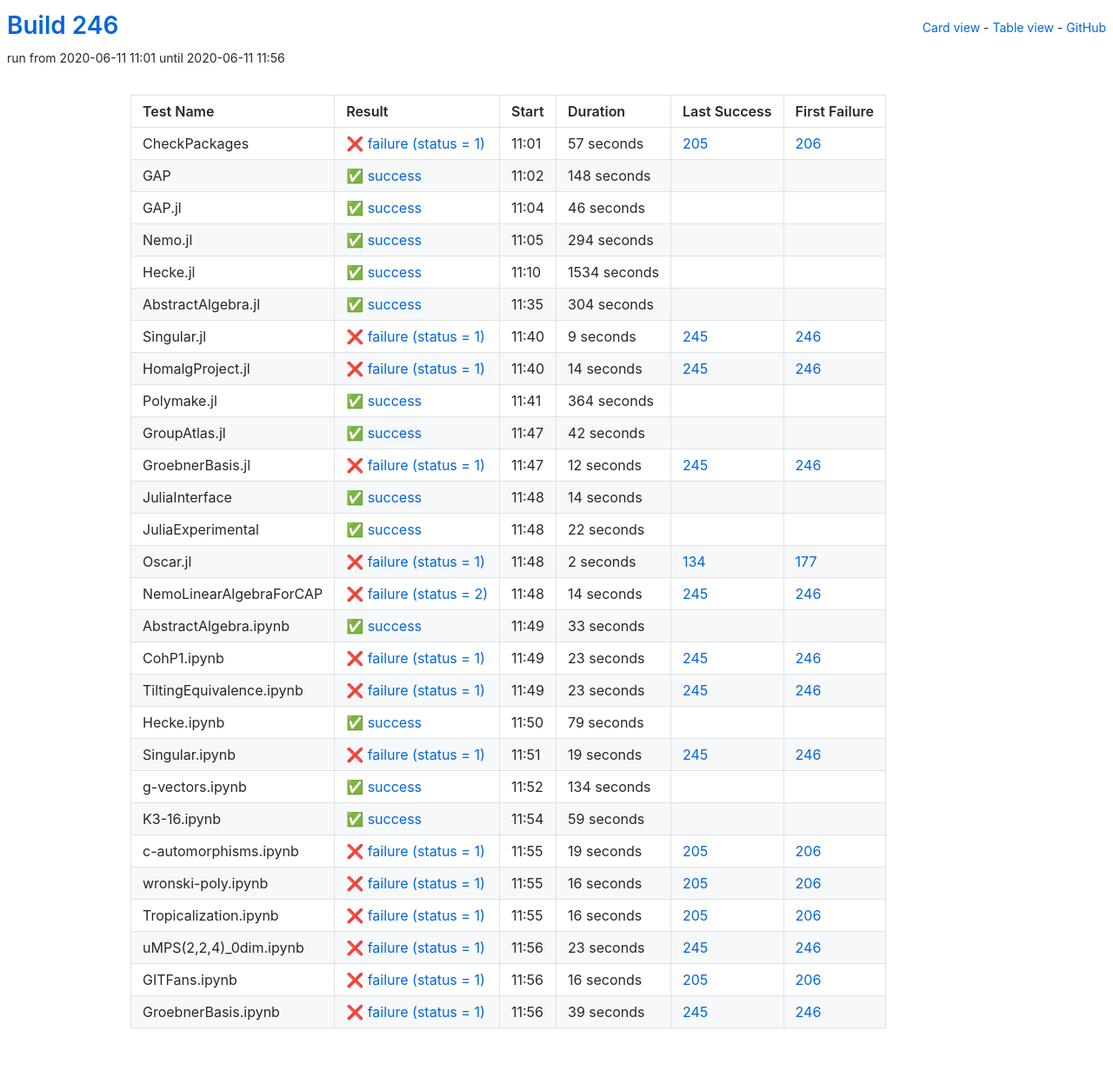
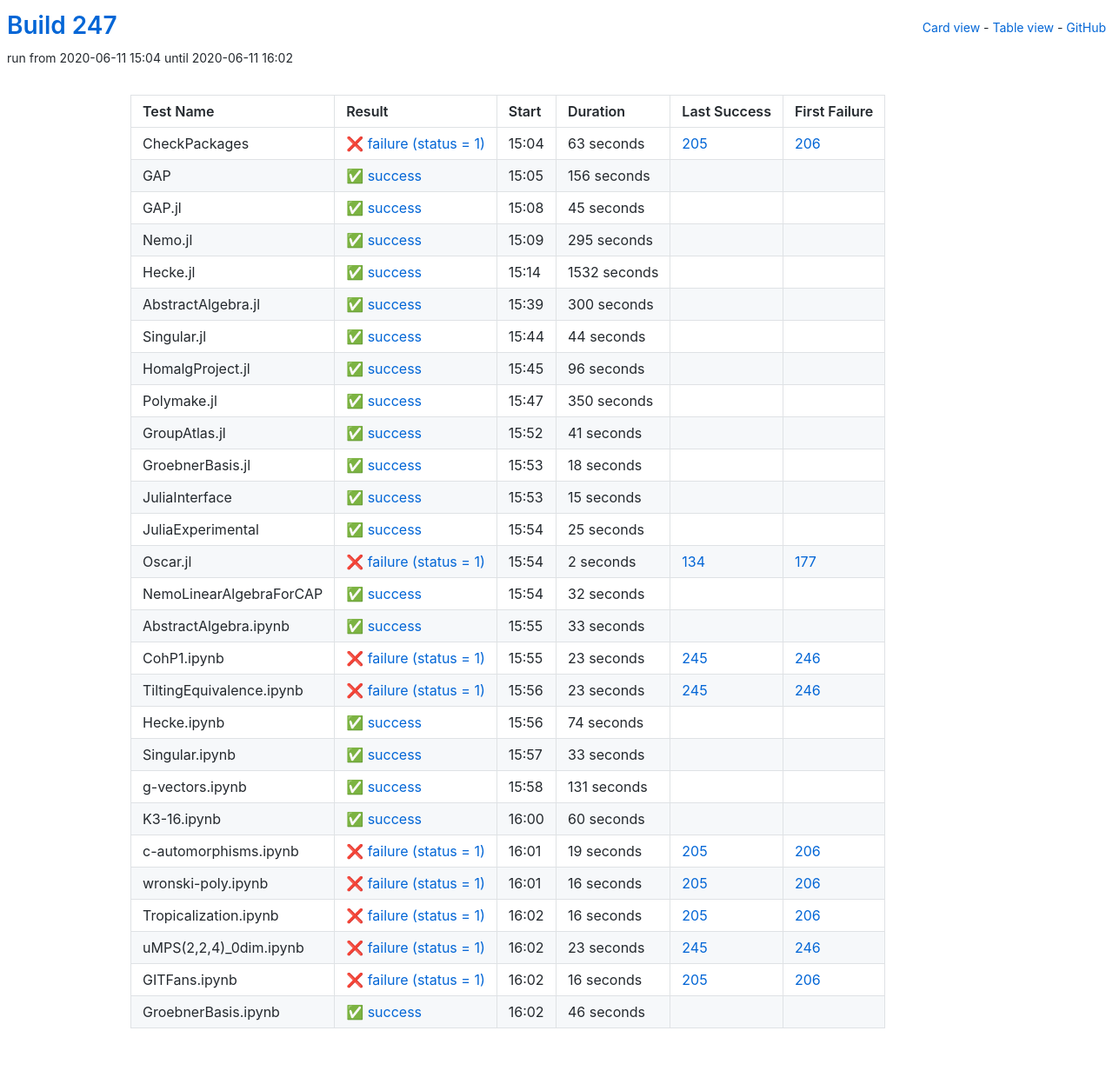
Before and after one commit to oscar-system/oscar-ci-status-stable, a Jekyll site: the page built from table.html, in a window 1280 px wide. Shown: the whole page at 87% size. Built offline with Jekyll 4.4.1, drawn with Linux system fonts in a browser that asks for light colours.

Commit message:
Build #247

```diff
--- a/_data/ci.yml
+++ b/_data/ci.yml
@@ -1,6 +1,6 @@
 ---
-build: 246
-build_url: https://oscarci.mathematik.uni-kl.de/job/oscar-stable/246/
+build: 247
+build_url: https://oscarci.mathematik.uni-kl.de/job/oscar-stable/247/
 job: oscar-stable
 organization: oscar-system
 repo: oscar-ci-status-stable
@@ -8,164 +8,164 @@ repourl: https://github.com/oscar-system/oscar-ci-status-stable
 tests:
 - name: CheckPackages
   id: checkpackages
-  log: https://oscarci.mathematik.uni-kl.de/job/oscar-stable/246/artifact/logs/build-246/CheckPackages.log
-  start: 2020-06-11 11:01
+  log: https://oscarci.mathematik.uni-kl.de/job/oscar-stable/247/artifact/logs/build-247/CheckPackages.log
+  start: 2020-06-11 15:04
   success: false
   exitcode: 1
   status: failure
-  duration: 57
+  duration: 63
   last_success: 205
   last_success_url: https://oscarci.mathematik.uni-kl.de/job/oscar-stable/205/
   first_failure: 206
   first_failure_url: https://oscarci.mathematik.uni-kl.de/job/oscar-stable/206/
 - name: GAP
   id: gap
-  log: https://oscarci.mathematik.uni-kl.de/job/oscar-stable/246/artifact/logs/build-246/GAP.log
-  start: 2020-06-11 11:02
+  log: https://oscarci.mathematik.uni-kl.de/job/oscar-stable/247/artifact/logs/build-247/GAP.log
+  start: 2020-06-11 15:05
   success: true
   exitcode: 0
   status: success
-  duration: 148
+  duration: 156
   last_success: false
   last_success_url:
   first_failure: false
   first_failure_url:
 - name: GAP.jl
   id: gap-jl
-  log: https://oscarci.mathematik.uni-kl.de/job/oscar-stable/246/artifact/logs/build-246/GAP.jl.log
-  start: 2020-06-11 11:04
+  log: https://oscarci.mathematik.uni-kl.de/job/oscar-stable/247/artifact/logs/build-247/GAP.jl.log
+  start: 2020-06-11 15:08
   success: true
   exitcode: 0
   status: success
-  duration: 46
+  duration: 45
   last_success: false
   last_success_url:
   first_failure: false
   first_failure_url:
 - name: Nemo.jl
   id: nemo-jl
-  log: https://oscarci.mathematik.uni-kl.de/job/oscar-stable/246/artifact/logs/build-246/Nemo.jl.log
-  start: 2020-06-11 11:05
+  log: https://oscarci.mathematik.uni-kl.de/job/oscar-stable/247/artifact/logs/build-247/Nemo.jl.log
+  start: 2020-06-11 15:09
   success: true
   exitcode: 0
   status: success
-  duration: 294
+  duration: 295
   last_success: false
   last_success_url:
   first_failure: false
   first_failure_url:
 - name: Hecke.jl
   id: hecke-jl
-  log: https://oscarci.mathematik.uni-kl.de/job/oscar-stable/246/artifact/logs/build-246/Hecke.jl.log
-  start: 2020-06-11 11:10
+  log: https://oscarci.mathematik.uni-kl.de/job/oscar-stable/247/artifact/logs/build-247/Hecke.jl.log
+  start: 2020-06-11 15:14
   success: true
   exitcode: 0
   status: success
-  duration: 1534
+  duration: 1532
   last_success: false
   last_success_url:
   first_failure: false
   first_failure_url:
 - name: AbstractAlgebra.jl
   id: abstractalgebra-jl
-  log: https://oscarci.mathematik.uni-kl.de/job/oscar-stable/246/artifact/logs/build-246/AbstractAlgebra.jl.log
-  start: 2020-06-11 11:35
+  log: https://oscarci.mathematik.uni-kl.de/job/oscar-stable/247/artifact/logs/build-247/AbstractAlgebra.jl.log
+  start: 2020-06-11 15:39
   success: true
   exitcode: 0
   status: success
-  duration: 304
+  duration: 300
   last_success: false
   last_success_url:
   first_failure: false
   first_failure_url:
 - name: Singular.jl
   id: singular-jl
-  log: https://oscarci.mathematik.uni-kl.de/job/oscar-stable/246/artifact/logs/build-246/Singular.jl.log
-  start: 2020-06-11 11:40
-  success: false
-  exitcode: 1
-  status: failure
-  duration: 9
-  last_success: 245
-  last_success_url: https://oscarci.mathematik.uni-kl.de/job/oscar-stable/245/
-  first_failure: 246
-  first_failure_url: https://oscarci.mathematik.uni-kl.de/job/oscar-stable/246/
-- name: HomalgProject.jl
-  id: homalgproject-jl
-  log: https://oscarci.mathematik.uni-kl.de/job/oscar-stable/246/artifact/logs/build-246/HomalgProject.jl.log
-  start: 2020-06-11 11:40
-  success: false
-  exitcode: 1
-  status: failure
-  duration: 14
-  last_success: 245
-  last_success_url: https://oscarci.mathematik.uni-kl.de/job/oscar-stable/245/
-  first_failure: 246
-  first_failure_url: https://oscarci.mathematik.uni-kl.de/job/oscar-stable/246/
-- name: Polymake.jl
-  id: polymake-jl
-  log: https://oscarci.mathematik.uni-kl.de/job/oscar-stable/246/artifact/logs/build-246/Polymake.jl.log
-  start: 2020-06-11 11:41
+  log: https://oscarci.mathematik.uni-kl.de/job/oscar-stable/247/artifact/logs/build-247/Singular.jl.log
+  start: 2020-06-11 15:44
   success: true
   exitcode: 0
   status: success
-  duration: 364
+  duration: 44
+  last_success: false
+  last_success_url:
+  first_failure: false
+  first_failure_url:
+- name: HomalgProject.jl
+  id: homalgproject-jl
+  log: https://oscarci.mathematik.uni-kl.de/job/oscar-stable/247/artifact/logs/build-247/HomalgProject.jl.log
+  start: 2020-06-11 15:45
+  success: true
+  exitcode: 0
+  status: success
+  duration: 96
+  last_success: false
+  last_success_url:
+  first_failure: false
+  first_failure_url:
+- name: Polymake.jl
+  id: polymake-jl
+  log: https://oscarci.mathematik.uni-kl.de/job/oscar-stable/247/artifact/logs/build-247/Polymake.jl.log
+  start: 2020-06-11 15:47
+  success: true
+  exitcode: 0
+  status: success
+  duration: 350
   last_success: false
   last_success_url:
   first_failure: false
   first_failure_url:
 - name: GroupAtlas.jl
   id: groupatlas-jl
-  log: https://oscarci.mathematik.uni-kl.de/job/oscar-stable/246/artifact/logs/build-246/GroupAtlas.jl.log
-  start: 2020-06-11 11:47
+  log: https://oscarci.mathematik.uni-kl.de/job/oscar-stable/247/artifact/logs/build-247/GroupAtlas.jl.log
+  start: 2020-06-11 15:52
   success: true
   exitcode: 0
   status: success
-  duration: 42
+  duration: 41
   last_success: false
   last_success_url:
   first_failure: false
   first_failure_url:
 - name: GroebnerBasis.jl
   id: groebnerbasis-jl
-  log: https://oscarci.mathematik.uni-kl.de/job/oscar-stable/246/artifact/logs/build-246/GroebnerBasis.jl.log
-  start: 2020-06-11 11:47
-  success: false
-  exitcode: 1
-  status: failure
-  duration: 12
-  last_success: 245
-  last_success_url: https://oscarci.mathematik.uni-kl.de/job/oscar-stable/245/
-  first_failure: 246
-  first_failure_url: https://oscarci.mathematik.uni-kl.de/job/oscar-stable/246/
-- name: JuliaInterface
-  id: juliainterface
-  log: https://oscarci.mathematik.uni-kl.de/job/oscar-stable/246/artifact/logs/build-246/JuliaInterface.log
-  start: 2020-06-11 11:48
+  log: https://oscarci.mathematik.uni-kl.de/job/oscar-stable/247/artifact/logs/build-247/GroebnerBasis.jl.log
+  start: 2020-06-11 15:53
   success: true
   exitcode: 0
   status: success
-  duration: 14
+  duration: 18
+  last_success: false
+  last_success_url:
+  first_failure: false
+  first_failure_url:
+- name: JuliaInterface
+  id: juliainterface
+  log: https://oscarci.mathematik.uni-kl.de/job/oscar-stable/247/artifact/logs/build-247/JuliaInterface.log
+  start: 2020-06-11 15:53
+  success: true
+  exitcode: 0
+  status: success
+  duration: 15
   last_success: false
   last_success_url:
   first_failure: false
   first_failure_url:
 - name: JuliaExperimental
   id: juliaexperimental
-  log: https://oscarci.mathematik.uni-kl.de/job/oscar-stable/246/artifact/logs/build-246/JuliaExperimental.log
-  start: 2020-06-11 11:48
+  log: https://oscarci.mathematik.uni-kl.de/job/oscar-stable/247/artifact/logs/build-247/JuliaExperimental.log
+  start: 2020-06-11 15:54
   success: true
   exitcode: 0
   status: success
-  duration: 22
+  duration: 25
   last_success: false
   last_success_url:
   first_failure: false
   first_failure_url:
 - name: Oscar.jl
   id: oscar-jl
-  log: https://oscarci.mathematik.uni-kl.de/job/oscar-stable/246/artifact/logs/build-246/Oscar.jl.log
-  start: 2020-06-11 11:48
+  log: https://oscarci.mathematik.uni-kl.de/job/oscar-stable/247/artifact/logs/build-247/Oscar.jl.log
+  start: 2020-06-11 15:54
   success: false
   exitcode: 1
   status: failure
@@ -176,20 +176,20 @@ tests:
   first_failure_url: https://oscarci.mathematik.uni-kl.de/job/oscar-stable/177/
 - name: NemoLinearAlgebraForCAP
   id: nemolinearalgebraforcap
-  log: https://oscarci.mathematik.uni-kl.de/job/oscar-stable/246/artifact/logs/build-246/NemoLinearAlgebraForCAP.log
-  start: 2020-06-11 11:48
-  success: false
-  exitcode: 2
-  status: failure
-  duration: 14
-  last_success: 245
-  last_success_url: https://oscarci.mathematik.uni-kl.de/job/oscar-stable/245/
-  first_failure: 246
-  first_failure_url: https://oscarci.mathematik.uni-kl.de/job/oscar-stable/246/
+  log: https://oscarci.mathematik.uni-kl.de/job/oscar-stable/247/artifact/logs/build-247/NemoLinearAlgebraForCAP.log
+  start: 2020-06-11 15:54
+  success: true
+  exitcode: 0
+  status: success
+  duration: 32
+  last_success: false
+  last_success_url:
+  first_failure: false
+  first_failure_url:
 - name: AbstractAlgebra.ipynb
   id: abstractalgebra-ipynb
-  log: https://oscarci.mathematik.uni-kl.de/job/oscar-stable/246/artifact/logs/build-246/AbstractAlgebra.ipynb.log
-  start: 2020-06-11 11:49
+  log: https://oscarci.mathematik.uni-kl.de/job/oscar-stable/247/artifact/logs/build-247/AbstractAlgebra.ipynb.log
+  start: 2020-06-11 15:55
   success: true
   exitcode: 0
   status: success
@@ -200,8 +200,8 @@ tests:
   first_failure_url:
 - name: CohP1.ipynb
   id: cohp1-ipynb
-  log: https://oscarci.mathematik.uni-kl.de/job/oscar-stable/246/artifact/logs/build-246/CohP1.ipynb.log
-  start: 2020-06-11 11:49
+  log: https://oscarci.mathematik.uni-kl.de/job/oscar-stable/247/artifact/logs/build-247/CohP1.ipynb.log
+  start: 2020-06-11 15:55
   success: false
   exitcode: 1
   status: failure
@@ -212,8 +212,8 @@ tests:
   first_failure_url: https://oscarci.mathematik.uni-kl.de/job/oscar-stable/246/
 - name: TiltingEquivalence.ipynb
   id: tiltingequivalence-ipynb
-  log: https://oscarci.mathematik.uni-kl.de/job/oscar-stable/246/artifact/logs/build-246/TiltingEquivalence.ipynb.log
-  start: 2020-06-11 11:49
+  log: https://oscarci.mathematik.uni-kl.de/job/oscar-stable/247/artifact/logs/build-247/TiltingEquivalence.ipynb.log
+  start: 2020-06-11 15:56
   success: false
   exitcode: 1
   status: failure
@@ -224,56 +224,56 @@ tests:
   first_failure_url: https://oscarci.mathematik.uni-kl.de/job/oscar-stable/246/
 - name: Hecke.ipynb
   id: hecke-ipynb
-  log: https://oscarci.mathematik.uni-kl.de/job/oscar-stable/246/artifact/logs/build-246/Hecke.ipynb.log
-  start: 2020-06-11 11:50
+  log: https://oscarci.mathematik.uni-kl.de/job/oscar-stable/247/artifact/logs/build-247/Hecke.ipynb.log
+  start: 2020-06-11 15:56
   success: true
   exitcode: 0
   status: success
-  duration: 79
+  duration: 74
   last_success: false
   last_success_url:
   first_failure: false
   first_failure_url:
 - name: Singular.ipynb
   id: singular-ipynb
-  log: https://oscarci.mathematik.uni-kl.de/job/oscar-stable/246/artifact/logs/build-246/Singular.ipynb.log
-  start: 2020-06-11 11:51
-  success: false
-  exitcode: 1
-  status: failure
-  duration: 19
-  last_success: 245
-  last_success_url: https://oscarci.mathematik.uni-kl.de/job/oscar-stable/245/
-  first_failure: 246
-  first_failure_url: https://oscarci.mathematik.uni-kl.de/job/oscar-stable/246/
-- name: g-vectors.ipynb
-  id: g-vectors-ipynb
-  log: https://oscarci.mathematik.uni-kl.de/job/oscar-stable/246/artifact/logs/build-246/g-vectors.ipynb.log
-  start: 2020-06-11 11:52
+  log: https://oscarci.mathematik.uni-kl.de/job/oscar-stable/247/artifact/logs/build-247/Singular.ipynb.log
+  start: 2020-06-11 15:57
   success: true
   exitcode: 0
   status: success
-  duration: 134
+  duration: 33
+  last_success: false
+  last_success_url:
+  first_failure: false
+  first_failure_url:
+- name: g-vectors.ipynb
+  id: g-vectors-ipynb
+  log: https://oscarci.mathematik.uni-kl.de/job/oscar-stable/247/artifact/logs/build-247/g-vectors.ipynb.log
+  start: 2020-06-11 15:58
+  success: true
+  exitcode: 0
+  status: success
+  duration: 131
   last_success: false
   last_success_url:
   first_failure: false
   first_failure_url:
 - name: K3-16.ipynb
   id: k3-16-ipynb
-  log: https://oscarci.mathematik.uni-kl.de/job/oscar-stable/246/artifact/logs/build-246/K3-16.ipynb.log
-  start: 2020-06-11 11:54
+  log: https://oscarci.mathematik.uni-kl.de/job/oscar-stable/247/artifact/logs/build-247/K3-16.ipynb.log
+  start: 2020-06-11 16:00
   success: true
   exitcode: 0
   status: success
-  duration: 59
+  duration: 60
   last_success: false
   last_success_url:
   first_failure: false
   first_failure_url:
 - name: c-automorphisms.ipynb
   id: c-automorphisms-ipynb
-  log: https://oscarci.mathematik.uni-kl.de/job/oscar-stable/246/artifact/logs/build-246/c-automorphisms.ipynb.log
-  start: 2020-06-11 11:55
+  log: https://oscarci.mathematik.uni-kl.de/job/oscar-stable/247/artifact/logs/build-247/c-automorphisms.ipynb.log
+  start: 2020-06-11 16:01
   success: false
   exitcode: 1
   status: failure
@@ -284,8 +284,8 @@ tests:
   first_failure_url: https://oscarci.mathematik.uni-kl.de/job/oscar-stable/206/
 - name: wronski-poly.ipynb
   id: wronski-poly-ipynb
-  log: https://oscarci.mathematik.uni-kl.de/job/oscar-stable/246/artifact/logs/build-246/wronski-poly.ipynb.log
-  start: 2020-06-11 11:55
+  log: https://oscarci.mathematik.uni-kl.de/job/oscar-stable/247/artifact/logs/build-247/wronski-poly.ipynb.log
+  start: 2020-06-11 16:01
   success: false
   exitcode: 1
   status: failure
@@ -296,8 +296,8 @@ tests:
   first_failure_url: https://oscarci.mathematik.uni-kl.de/job/oscar-stable/206/
 - name: Tropicalization.ipynb
   id: tropicalization-ipynb
-  log: https://oscarci.mathematik.uni-kl.de/job/oscar-stable/246/artifact/logs/build-246/Tropicalization.ipynb.log
-  start: 2020-06-11 11:55
+  log: https://oscarci.mathematik.uni-kl.de/job/oscar-stable/247/artifact/logs/build-247/Tropicalization.ipynb.log
+  start: 2020-06-11 16:02
   success: false
   exitcode: 1
   status: failure
@@ -308,8 +308,8 @@ tests:
   first_failure_url: https://oscarci.mathematik.uni-kl.de/job/oscar-stable/206/
 - name: uMPS(2,2,4)_0dim.ipynb
   id: umps-2-2-4-0dim-ipynb
-  log: https://oscarci.mathematik.uni-kl.de/job/oscar-stable/246/artifact/logs/build-246/uMPS-2-2-4-_0dim.ipynb.log
-  start: 2020-06-11 11:56
+  log: https://oscarci.mathematik.uni-kl.de/job/oscar-stable/247/artifact/logs/build-247/uMPS-2-2-4-_0dim.ipynb.log
+  start: 2020-06-11 16:02
   success: false
   exitcode: 1
   status: failure
@@ -320,8 +320,8 @@ tests:
   first_failure_url: https://oscarci.mathematik.uni-kl.de/job/oscar-stable/246/
 - name: GITFans.ipynb
   id: gitfans-ipynb
-  log: https://oscarci.mathematik.uni-kl.de/job/oscar-stable/246/artifact/logs/build-246/GITFans.ipynb.log
-  start: 2020-06-11 11:56
+  log: https://oscarci.mathematik.uni-kl.de/job/oscar-stable/247/artifact/logs/build-247/GITFans.ipynb.log
+  start: 2020-06-11 16:02
   success: false
   exitcode: 1
   status: failure
@@ -332,13 +332,13 @@ tests:
   first_failure_url: https://oscarci.mathematik.uni-kl.de/job/oscar-stable/206/
 - name: GroebnerBasis.ipynb
   id: groebnerbasis-ipynb
-  log: https://oscarci.mathematik.uni-kl.de/job/oscar-stable/246/artifact/logs/build-246/GroebnerBasis.ipynb.log
-  start: 2020-06-11 11:56
-  success: false
-  exitcode: 1
-  status: failure
-  duration: 39
-  last_success: 245
-  last_success_url: https://oscarci.mathematik.uni-kl.de/job/oscar-stable/245/
-  first_failure: 246
-  first_failure_url: https://oscarci.mathematik.uni-kl.de/job/oscar-stable/246/
+  log: https://oscarci.mathematik.uni-kl.de/job/oscar-stable/247/artifact/logs/build-247/GroebnerBasis.ipynb.log
+  start: 2020-06-11 16:02
+  success: true
+  exitcode: 0
+  status: success
+  duration: 46
+  last_success: false
+  last_success_url:
+  first_failure: false
+  first_failure_url:
```
Also changed, not shown: README.md.
